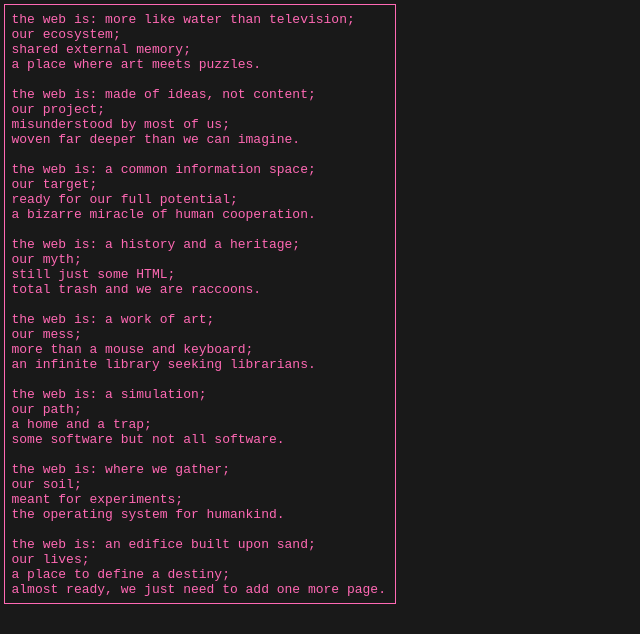
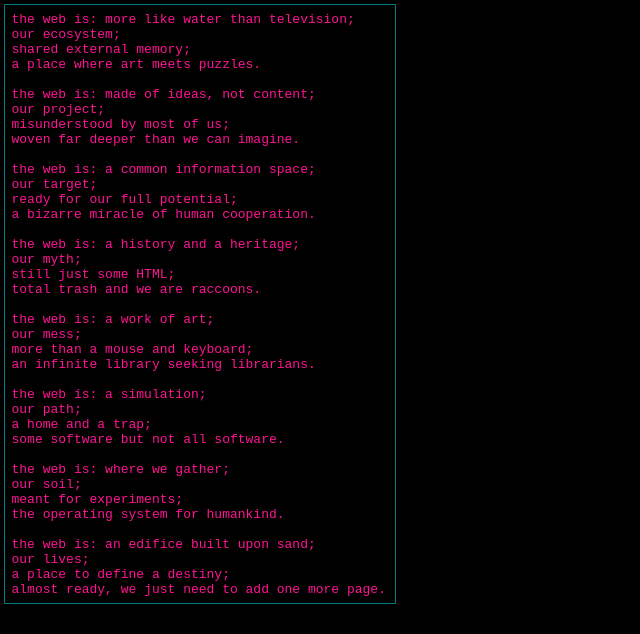
Before and after one commit to ianmcdonald/the-web-is, a plain HTML site: page index.html in a window 1280 px wide. Shown: the whole page, without its empty margins (0-640 px from the left). Drawn offline with Linux system fonts and the light colour scheme.

Commit message:
Update index.html

```diff
--- a/index.html
+++ b/index.html
@@ -4,17 +4,17 @@
   <title>the web is&hellip;</title>
   <style>
     body {
-      background-color: #191919;
+      background-color: #000000;
       margin: 0;
       padding: 0.25em
     }
     pre {
-      color: hotpink;
-      background-color: #191919;
+      color: #ff1493;
+      background-color: #000000;
       padding: 0.5em;
       margin: 0;
       max-width: 29em;
-      border: 1px solid hotpink;
+      border: 1px solid #008080;
     }
   </style>
 </head>
```
